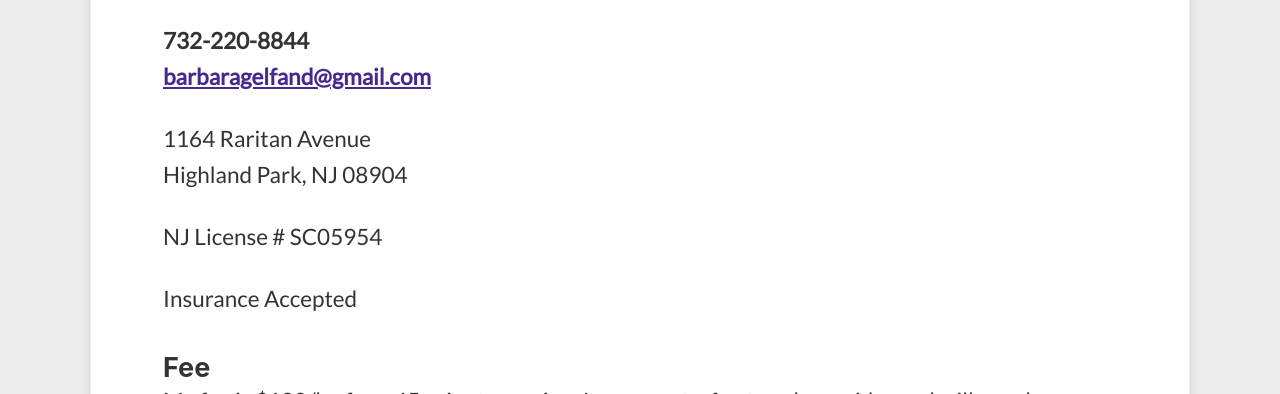
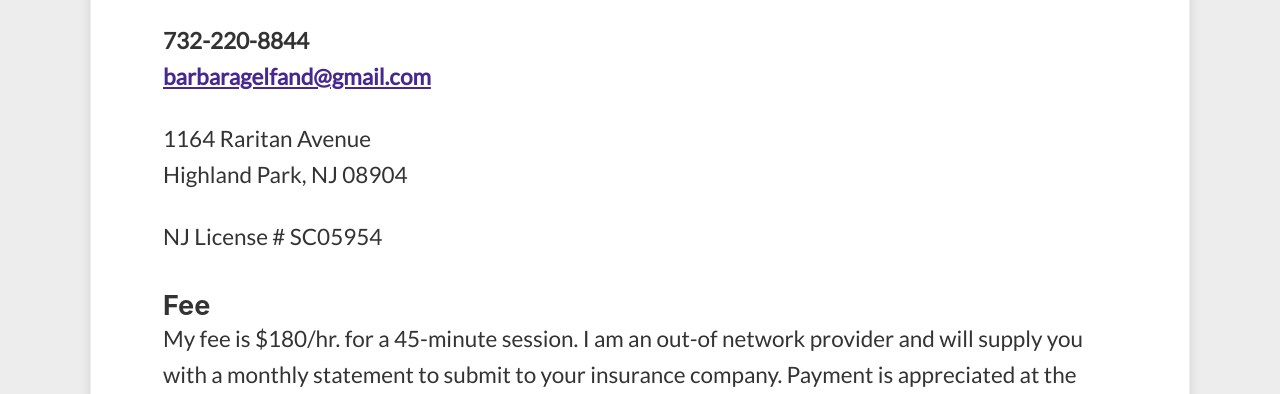
Before and after one commit to leorawe/gatsby-bg, a Gatsby site: page /contact in a window 1280 px wide. Shown: the part 406-800 px from the top of the page. Built offline with nearby package versions, Linux system fonts and the light colour scheme; Gatsby itself is replaced by a stand-in of ours.

Commit message:
contact: no insurance

```diff
--- a/src/pages/contact.js
+++ b/src/pages/contact.js
@@ -30,7 +30,6 @@ const Contact = () => (
      <p> 1164 Raritan Avenue<br />
       Highland Park, NJ 08904</p>
       <p>NJ License # SC05954</p>
-      <p>Insurance Accepted</p>
       <StyledH2>Fee</StyledH2>
 My fee is $180/hr. for a 45-minute session.  I am an out-of network provider and will supply you with a monthly statement to submit to your insurance company.  Payment is appreciated at the time of service.  Cash, check or credit card is accepted.  For a limited number of clients, a sliding scale fee is available, to be discussed at our initial session.
 
```
